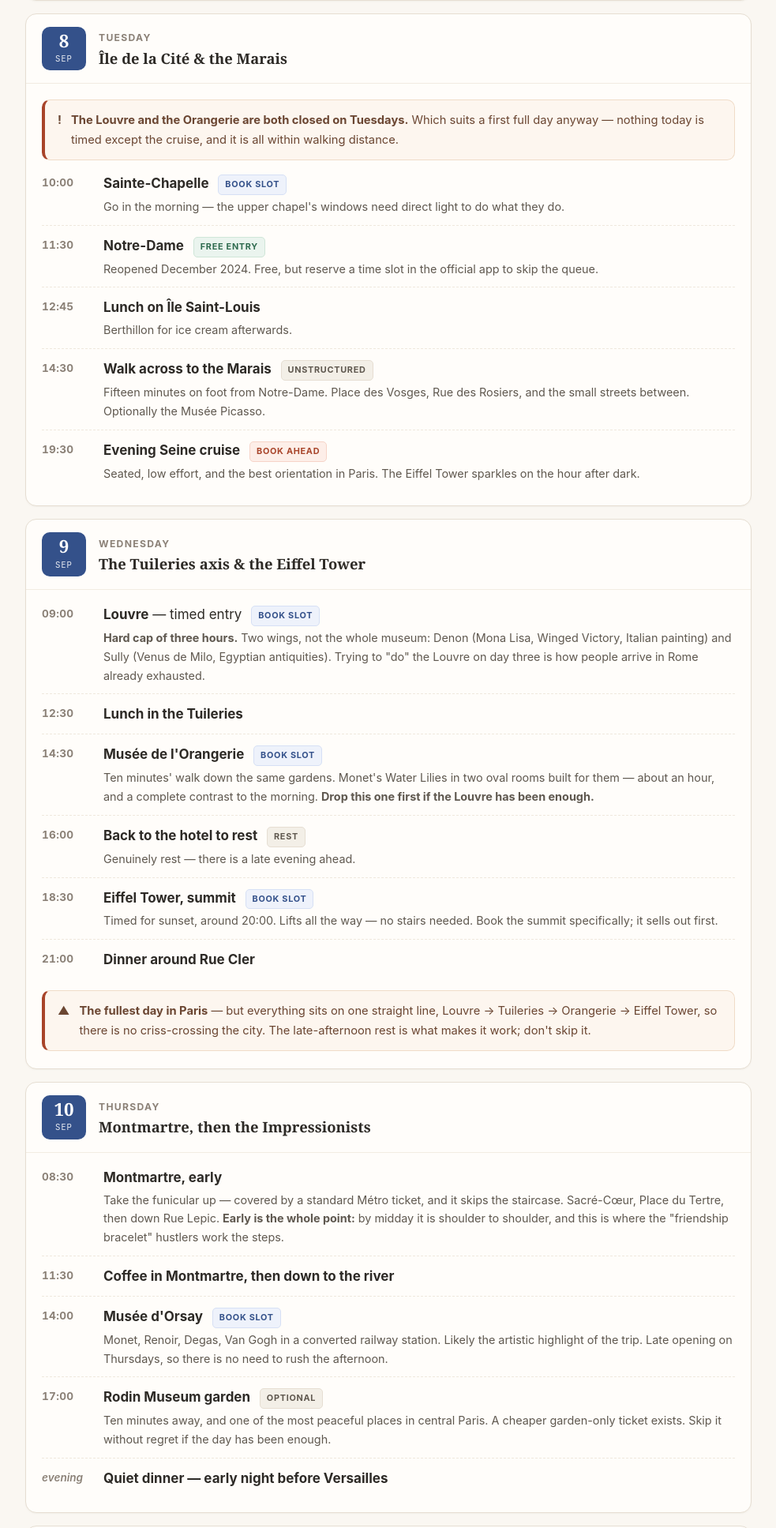
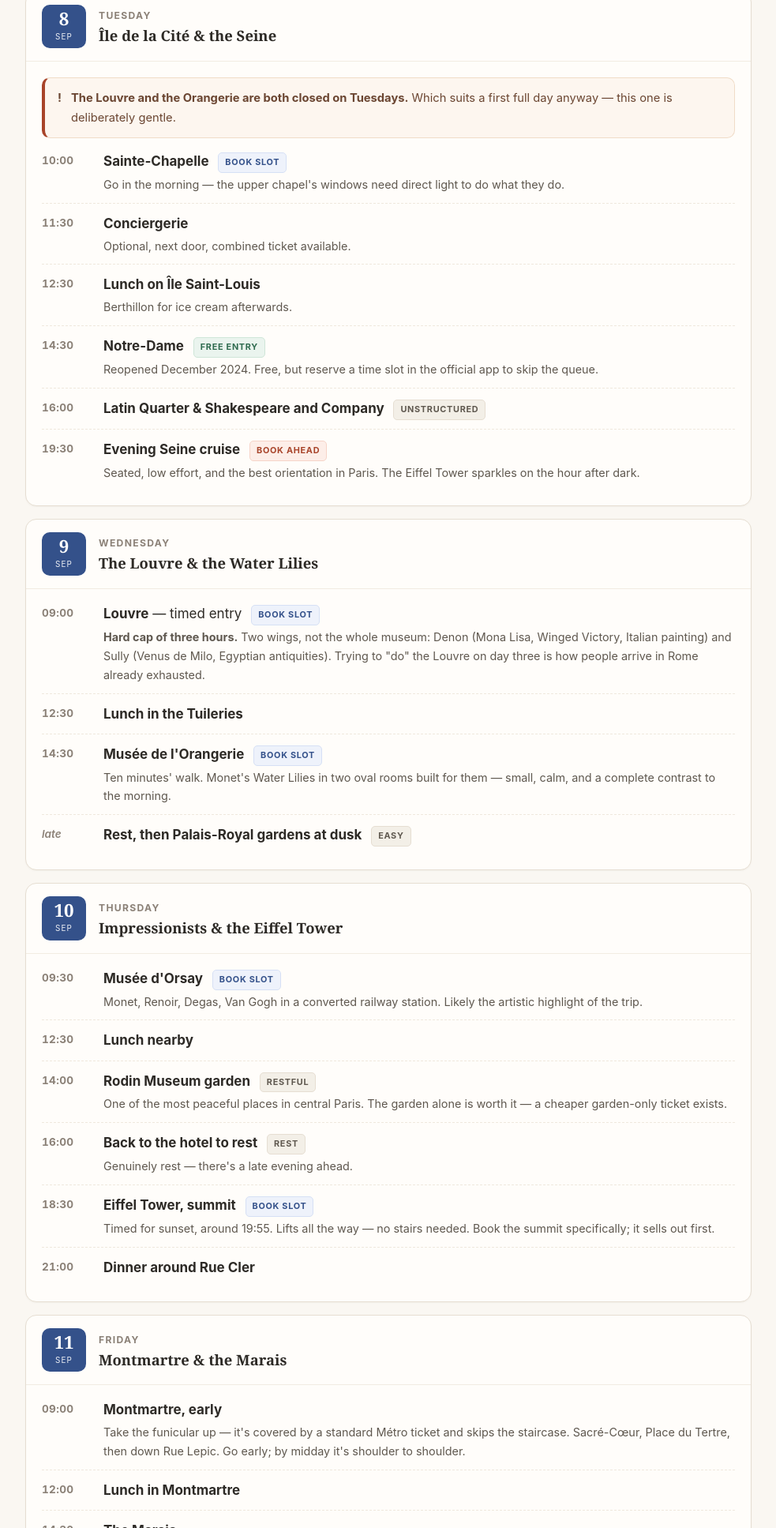
Before and after one commit to qooroo/mumeur26, a plain HTML site: page index.html in a window 1280 px wide. Shown: the part 1816-3751 px from the top of the page at 79% size, without its empty margins (148-1131 px from the left). Drawn offline with Linux system fonts and the light colour scheme.

Commit message:
Revert "Add a full day at Versailles to the Paris leg"
This reverts commit acf0a256dfea146b54e9d0c2a4ce526904daf4e6.

```diff
--- a/index.html
+++ b/index.html
@@ -215,10 +215,9 @@ footer p{margin:0 0 8px;max-width:70ch}
 <section id="paris">
   <div class="eyebrow">Leg one</div>
   <h2 class="city">Paris <span class="nights" style="background:var(--paris)">5 nights · 7–12 Sep</span></h2>
-  <p class="blurb">Four full days, with Versailles taking the last of them. Fitting a full-day
-  excursion into 5 nights means the three city days are tightly packed and grouped by geography
-  rather than by theme — each day now stays within one walkable quarter. Stay central: the 5th,
-  6th, 7th or the Marais.</p>
+  <p class="blurb">Four full days. Enough for the city's own highlights, but not for a day trip
+  as well — Versailles and Giverny both fall out at this length. Stay central: the 5th, 6th, 7th
+  or the Marais, all walkable and well-lit.</p>
 
   <div class="day">
     <div class="day-head">
@@ -236,15 +235,16 @@ footer p{margin:0 0 8px;max-width:70ch}
   <div class="day">
     <div class="day-head">
       <div class="date-badge" style="background:var(--paris)"><span class="d">8</span><span class="m">Sep</span></div>
-      <div class="day-title"><div class="dow">Tuesday</div><h3>Île de la Cité &amp; the Marais</h3></div>
+      <div class="day-title"><div class="dow">Tuesday</div><h3>Île de la Cité &amp; the Seine</h3></div>
     </div>
     <div class="day-body">
-      <div class="callout"><span class="ic">!</span><p><strong>The Louvre and the Orangerie are both closed on Tuesdays.</strong> Which suits a first full day anyway — nothing today is timed except the cruise, and it is all within walking distance.</p></div>
+      <div class="callout"><span class="ic">!</span><p><strong>The Louvre and the Orangerie are both closed on Tuesdays.</strong> Which suits a first full day anyway — this one is deliberately gentle.</p></div>
       <ul class="sched">
       <li><span class="t">10:00</span><span class="ev"><strong>Sainte-Chapelle</strong> <span class="tag timed">book slot</span><span class="note">Go in the morning — the upper chapel's windows need direct light to do what they do.</span></span></li>
-      <li><span class="t">11:30</span><span class="ev"><strong>Notre-Dame</strong> <span class="tag free-t">free entry</span><span class="note">Reopened December 2024. Free, but reserve a time slot in the official app to skip the queue.</span></span></li>
-      <li><span class="t">12:45</span><span class="ev"><strong>Lunch on Île Saint-Louis</strong><span class="note">Berthillon for ice cream afterwards.</span></span></li>
-      <li><span class="t">14:30</span><span class="ev"><strong>Walk across to the Marais</strong> <span class="tag rest">unstructured</span><span class="note">Fifteen minutes on foot from Notre-Dame. Place des Vosges, Rue des Rosiers, and the small streets between. Optionally the Musée Picasso.</span></span></li>
+      <li><span class="t">11:30</span><span class="ev"><strong>Conciergerie</strong><span class="note">Optional, next door, combined ticket available.</span></span></li>
+      <li><span class="t">12:30</span><span class="ev"><strong>Lunch on Île Saint-Louis</strong><span class="note">Berthillon for ice cream afterwards.</span></span></li>
+      <li><span class="t">14:30</span><span class="ev"><strong>Notre-Dame</strong> <span class="tag free-t">free entry</span><span class="note">Reopened December 2024. Free, but reserve a time slot in the official app to skip the queue.</span></span></li>
+      <li><span class="t">16:00</span><span class="ev"><strong>Latin Quarter &amp; Shakespeare and Company</strong> <span class="tag rest">unstructured</span></span></li>
       <li><span class="t">19:30</span><span class="ev"><strong>Evening Seine cruise</strong> <span class="tag book">book ahead</span><span class="note">Seated, low effort, and the best orientation in Paris. The Eiffel Tower sparkles on the hour after dark.</span></span></li>
     </ul></div>
   </div>
@@ -252,53 +252,42 @@ footer p{margin:0 0 8px;max-width:70ch}
   <div class="day">
     <div class="day-head">
       <div class="date-badge" style="background:var(--paris)"><span class="d">9</span><span class="m">Sep</span></div>
-      <div class="day-title"><div class="dow">Wednesday</div><h3>The Tuileries axis &amp; the Eiffel Tower</h3></div>
+      <div class="day-title"><div class="dow">Wednesday</div><h3>The Louvre &amp; the Water Lilies</h3></div>
     </div>
-    <div class="day-body">
-      <ul class="sched">
+    <div class="day-body"><ul class="sched">
       <li><span class="t">09:00</span><span class="ev"><strong>Louvre</strong> — timed entry <span class="tag timed">book slot</span><span class="note"><strong>Hard cap of three hours.</strong> Two wings, not the whole museum: Denon (Mona Lisa, Winged Victory, Italian painting) and Sully (Venus de Milo, Egyptian antiquities). Trying to "do" the Louvre on day three is how people arrive in Rome already exhausted.</span></span></li>
       <li><span class="t">12:30</span><span class="ev"><strong>Lunch in the Tuileries</strong></span></li>
-      <li><span class="t">14:30</span><span class="ev"><strong>Musée de l'Orangerie</strong> <span class="tag timed">book slot</span><span class="note">Ten minutes' walk down the same gardens. Monet's Water Lilies in two oval rooms built for them — about an hour, and a complete contrast to the morning. <strong>Drop this one first if the Louvre has been enough.</strong></span></span></li>
-      <li><span class="t">16:00</span><span class="ev"><strong>Back to the hotel to rest</strong> <span class="tag rest">rest</span><span class="note">Genuinely rest — there is a late evening ahead.</span></span></li>
-      <li><span class="t">18:30</span><span class="ev"><strong>Eiffel Tower, summit</strong> <span class="tag timed">book slot</span><span class="note">Timed for sunset, around 20:00. Lifts all the way — no stairs needed. Book the summit specifically; it sells out first.</span></span></li>
-      <li><span class="t">21:00</span><span class="ev"><strong>Dinner around Rue Cler</strong></span></li>
-    </ul>
-      <div class="callout"><span class="ic">▲</span><p><strong>The fullest day in Paris</strong> — but everything sits on one straight line, Louvre → Tuileries → Orangerie → Eiffel Tower, so there is no criss-crossing the city. The late-afternoon rest is what makes it work; don't skip it.</p></div>
-    </div>
+      <li><span class="t">14:30</span><span class="ev"><strong>Musée de l'Orangerie</strong> <span class="tag timed">book slot</span><span class="note">Ten minutes' walk. Monet's Water Lilies in two oval rooms built for them — small, calm, and a complete contrast to the morning.</span></span></li>
+      <li><span class="t free">late</span><span class="ev"><strong>Rest, then Palais-Royal gardens at dusk</strong> <span class="tag rest">easy</span></span></li>
+    </ul></div>
   </div>
 
   <div class="day">
     <div class="day-head">
       <div class="date-badge" style="background:var(--paris)"><span class="d">10</span><span class="m">Sep</span></div>
-      <div class="day-title"><div class="dow">Thursday</div><h3>Montmartre, then the Impressionists</h3></div>
+      <div class="day-title"><div class="dow">Thursday</div><h3>Impressionists &amp; the Eiffel Tower</h3></div>
     </div>
     <div class="day-body"><ul class="sched">
-      <li><span class="t">08:30</span><span class="ev"><strong>Montmartre, early</strong><span class="note">Take the funicular up — covered by a standard Métro ticket, and it skips the staircase. Sacré-Cœur, Place du Tertre, then down Rue Lepic. <strong>Early is the whole point:</strong> by midday it is shoulder to shoulder, and this is where the "friendship bracelet" hustlers work the steps.</span></span></li>
-      <li><span class="t">11:30</span><span class="ev"><strong>Coffee in Montmartre, then down to the river</strong></span></li>
-      <li><span class="t">14:00</span><span class="ev"><strong>Musée d'Orsay</strong> <span class="tag timed">book slot</span><span class="note">Monet, Renoir, Degas, Van Gogh in a converted railway station. Likely the artistic highlight of the trip. Late opening on Thursdays, so there is no need to rush the afternoon.</span></span></li>
-      <li><span class="t">17:00</span><span class="ev"><strong>Rodin Museum garden</strong> <span class="tag rest">optional</span><span class="note">Ten minutes away, and one of the most peaceful places in central Paris. A cheaper garden-only ticket exists. Skip it without regret if the day has been enough.</span></span></li>
-      <li><span class="t free">evening</span><span class="ev"><strong>Quiet dinner — early night before Versailles</strong></span></li>
+      <li><span class="t">09:30</span><span class="ev"><strong>Musée d'Orsay</strong> <span class="tag timed">book slot</span><span class="note">Monet, Renoir, Degas, Van Gogh in a converted railway station. Likely the artistic highlight of the trip.</span></span></li>
+      <li><span class="t">12:30</span><span class="ev"><strong>Lunch nearby</strong></span></li>
+      <li><span class="t">14:00</span><span class="ev"><strong>Rodin Museum garden</strong> <span class="tag rest">restful</span><span class="note">One of the most peaceful places in central Paris. The garden alone is worth it — a cheaper garden-only ticket exists.</span></span></li>
+      <li><span class="t">16:00</span><span class="ev"><strong>Back to the hotel to rest</strong> <span class="tag rest">rest</span><span class="note">Genuinely rest — there's a late evening ahead.</span></span></li>
+      <li><span class="t">18:30</span><span class="ev"><strong>Eiffel Tower, summit</strong> <span class="tag timed">book slot</span><span class="note">Timed for sunset, around 19:55. Lifts all the way — no stairs needed. Book the summit specifically; it sells out first.</span></span></li>
+      <li><span class="t">21:00</span><span class="ev"><strong>Dinner around Rue Cler</strong></span></li>
     </ul></div>
   </div>
 
   <div class="day">
     <div class="day-head">
       <div class="date-badge" style="background:var(--paris)"><span class="d">11</span><span class="m">Sep</span></div>
-      <div class="day-title"><div class="dow">Friday · Day trip</div><h3>Versailles</h3></div>
+      <div class="day-title"><div class="dow">Friday</div><h3>Montmartre &amp; the Marais</h3></div>
     </div>
-    <div class="day-body">
-      <div class="callout info"><span class="ic">📅</span><p><strong>Why Friday.</strong> Versailles is closed Mondays, and <strong>Tuesday is its worst day</strong> — the Louvre and Orangerie both being shut pushes Paris's crowds out here. Weekends are worse still. A Friday is the quietest this trip can offer.</p></div>
-      <ul class="sched">
-      <li><span class="t">08:00</span><span class="ev"><strong>RER C to Versailles Château–Rive Gauche</strong><span class="note">About 45 minutes from central Paris, then a 10-minute walk. Buy the ticket to <em>Versailles</em> specifically — a standard Métro ticket doesn't cover it.</span></span></li>
-      <li><span class="t">09:00</span><span class="ev"><strong>Château, at opening</strong> <span class="tag timed">book slot</span><span class="note">Get to the <strong>Hall of Mirrors by 10:00</strong>, before the coach parties land. Book the "Passport" ticket — it covers the château, the estate and the Trianon.</span></span></li>
-      <li><span class="t">11:30</span><span class="ev"><strong>The formal gardens</strong><span class="note">Le Nôtre's parterres and the Grand Canal.</span></span></li>
-      <li><span class="t">13:00</span><span class="ev"><strong>Lunch in the gardens</strong><span class="note">La Petite Venise by the canal, or Angelina. Book ahead — options out here are limited and get swamped.</span></span></li>
-      <li><span class="t">14:30</span><span class="ev"><strong>Petit train to the Trianon</strong> <span class="tag rest">take the train</span><span class="note"><strong>Do not walk this.</strong> The estate is 800 hectares and the Trianon is a good 30 minutes each way on foot. The little train runs a continuous loop and is worth every euro.</span></span></li>
-      <li><span class="t">15:00</span><span class="ev"><strong>Grand Trianon &amp; the Hameau de la Reine</strong><span class="note">Marie-Antoinette's model village — a mock hamlet with a working farm. Far quieter than the château, and many people's favourite part of the whole estate.</span></span></li>
-      <li><span class="t">17:30</span><span class="ev"><strong>Back to Paris</strong><span class="note">Last Paris dinner, then pack for Florence.</span></span></li>
-    </ul>
-      <div class="callout"><span class="ic">👟</span><p><strong>This is the longest day on your feet of the entire trip</strong> — comfortably more walking than the Vatican or the Forum. Proper shoes, water, and use the petit train. <em>Also note:</em> the musical fountain shows run at weekends and on some Tuesdays in season, so a Friday visit means no fountains. That is the deliberate trade for a fraction of the crowds.</p></div>
-    </div>
+    <div class="day-body"><ul class="sched">
+      <li><span class="t">09:00</span><span class="ev"><strong>Montmartre, early</strong><span class="note">Take the funicular up — it's covered by a standard Métro ticket and skips the staircase. Sacré-Cœur, Place du Tertre, then down Rue Lepic. Go early; by midday it's shoulder to shoulder.</span></span></li>
+      <li><span class="t">12:00</span><span class="ev"><strong>Lunch in Montmartre</strong></span></li>
+      <li><span class="t">14:30</span><span class="ev"><strong>The Marais</strong><span class="note">Place des Vosges, Rue des Rosiers, and the small streets between. Optionally the Musée Picasso.</span></span></li>
+      <li><span class="t free">evening</span><span class="ev"><strong>Last Paris dinner, then pack</strong></span></li>
+    </ul></div>
   </div>
 </section>
 
@@ -616,9 +605,8 @@ footer p{margin:0 0 8px;max-width:70ch}
     <label class="chk"><input type="checkbox" data-k="t2d"><span><strong>Colosseum</strong> (Sat 19 Sep) — released 30 days ahead; if sold out, book a guided tour instead</span></label>
     <label class="chk"><input type="checkbox" data-k="t2e"><span><strong>Acropolis</strong> (Tue 22 Sep) — 08:00 slot, official e-ticket site</span></label>
     <label class="chk"><input type="checkbox" data-k="t2f"><span>Accademia — David (Tue 15 Sep)</span></label>
-    <label class="chk"><input type="checkbox" data-k="t2g"><span>Louvre (Wed 9 Sep) · Orangerie (Wed 9 Sep) · Musée d'Orsay (Thu 10 Sep, afternoon)</span></label>
-    <label class="chk"><input type="checkbox" data-k="t2h"><span>Eiffel Tower summit (Wed 9 Sep) — book the summit specifically</span></label>
-    <label class="chk"><input type="checkbox" data-k="t2k"><span><strong>Versailles</strong> (Fri 11 Sep) — timed château slot, "Passport" ticket covering estate + Trianon</span></label>
+    <label class="chk"><input type="checkbox" data-k="t2g"><span>Louvre (Wed 9 Sep) · Orangerie (Wed 9 Sep) · Musée d'Orsay (Thu 10 Sep)</span></label>
+    <label class="chk"><input type="checkbox" data-k="t2h"><span>Eiffel Tower summit (Thu 10 Sep) — book the summit specifically</span></label>
     <label class="chk"><input type="checkbox" data-k="t2i"><span>Sainte-Chapelle (Tue 8 Sep) · Notre-Dame slot in the official app</span></label>
     <label class="chk"><input type="checkbox" data-k="t2j"><span>Acropolis Museum (Tue 22 Sep) · Pantheon (Sun 20 Sep) · Duomo complex (Tue 15 Sep)</span></label>
   </div>
```
Also changed, not shown: 1 other file.
